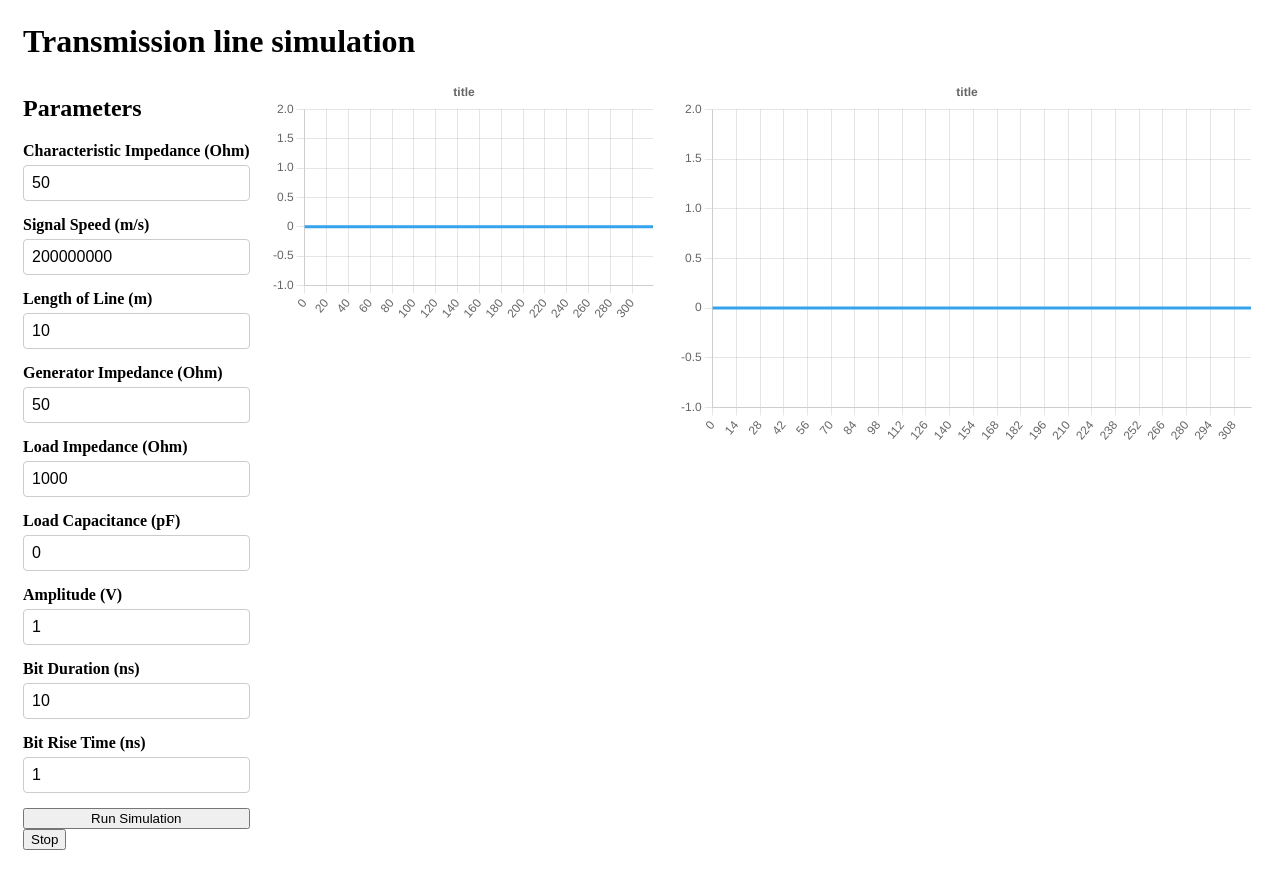
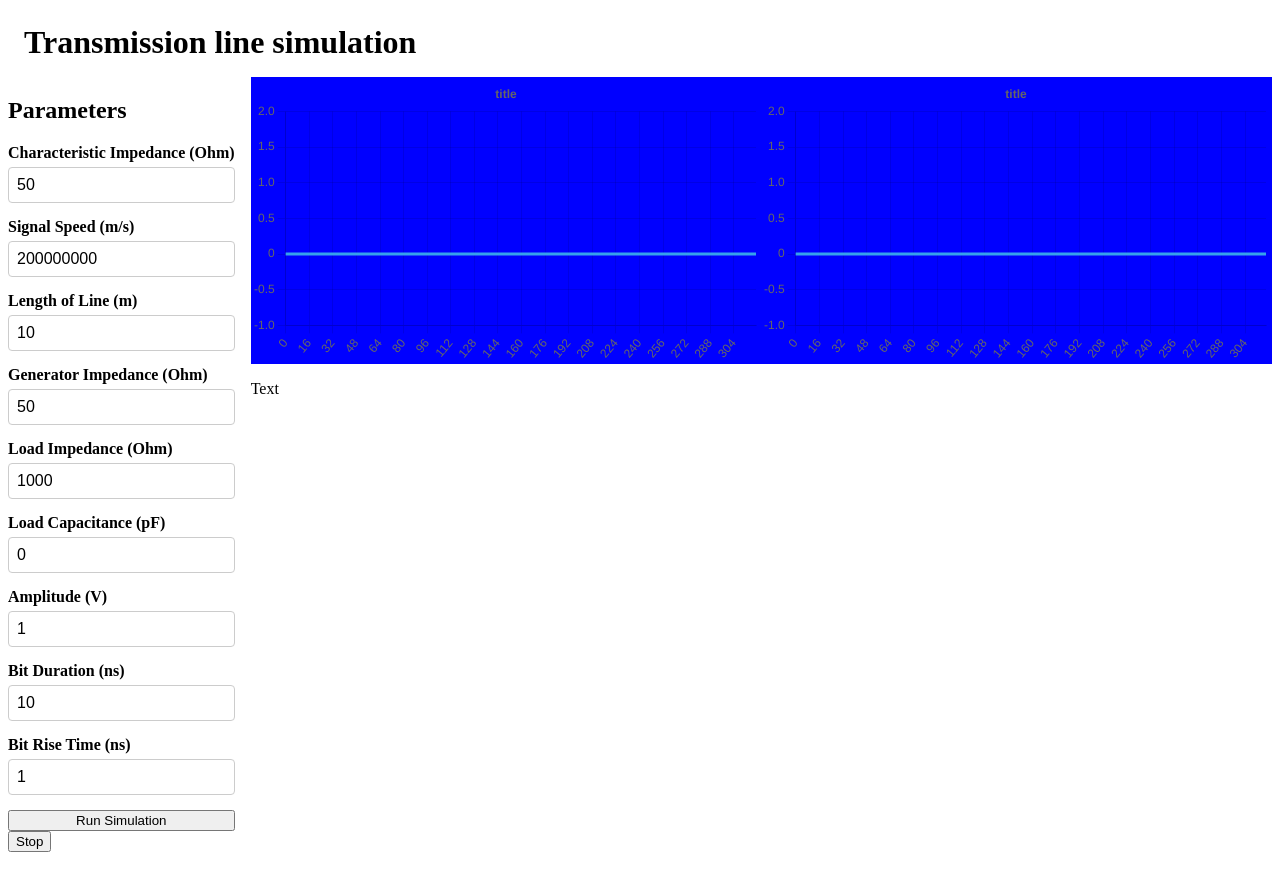
Before and after one commit to egvhauwa/transmission-line, a Vue app: page / in a window 1280 px wide. After the commit the page ends 860 px from the top, so only its background shows below. Built offline with nearby package versions, Linux system fonts and the light colour scheme.

Commit message:
update structure & css"

```diff
--- a/index.html
+++ b/index.html
@@ -4,7 +4,7 @@
     <meta charset="UTF-8" />
     <link rel="icon" type="image/svg+xml" href="/transmission-line.svg" />
     <meta name="viewport" content="width=device-width, initial-scale=1.0" />
-    <title>Vite + Vue + TS</title>
+    <title>Transmission line sim</title>
   </head>
   <body>
     <div id="app"></div>
--- a/src/App.vue
+++ b/src/App.vue
@@ -1,12 +1,17 @@
 <template>
   <h1 id="header">Transmission line simulation</h1>
-  <div id="sim">
-    <div>
+  <div id="container">
+    <div id="parameters-form">
       <ParametersForm :process="process" />
       <button @click="stop">Stop</button>
     </div>
-    <WaveChart :data="voltage" />
-    <WaveChart :data="current" />
+    <div id="simulation">
+      <div id="wave-charts">
+        <WaveChart class="wave-chart" :data="voltage" />
+        <WaveChart class="wave-chart" :data="current" />
+      </div>
+      <p>Text</p>
+    </div>
   </div>
 </template>
 
@@ -48,16 +53,34 @@ const stop = () => {
 
 <style scoped>
 #header {
-  padding: 15px;
+  padding: 1rem;
   margin: 0%;
 }
 
-#sim {
+#container {
   display: flex;
-  flex-direction: row;
-  height: 100vh;
-  gap: 20px;
-  padding-left: 15px;
-  padding-right: 15px;
+  /* flex-wrap: wrap; */
+  gap: 1rem;
+}
+
+/* #parameters-form {
+  flex: 0 0 calc(20% - 1.5rem);
+} */
+
+#simulation {
+  flex: 1 1 auto;
+  display: flex;
+  flex-direction: column;
+}
+
+#wave-charts {
+  display: flex;
+  flex-wrap: wrap;
+  background-color: blue;
+}
+
+.wave-chart {
+  position: relative;
+  flex: 1 1 50%; /* Adjust size based on available space */
 }
 </style>
--- a/src/components/WaveChart.vue
+++ b/src/components/WaveChart.vue
@@ -1,6 +1,8 @@
 <template>
   <div>
-    <canvas ref="chartRef" width="700" height="450"></canvas>
+    <div class="chart-container">
+      <canvas ref="chartRef"></canvas>
+    </div>
   </div>
 </template>
 
@@ -30,8 +32,9 @@ const config = {
   type: 'line',
   data: data,
   options: {
+    responsive: true,
+    maintainAspectRatio: false,
     animation: false,
-    // responsive: true,
     elements: {
       point: {
         pointStyle: false,
@@ -79,9 +82,7 @@ watch(
 </script>
 
 <style scoped>
-/* Add any styling you need */
-canvas {
-  max-width: 100%;
-  height: auto;
+.chart-container {
+  aspect-ratio: 16 / 9;
 }
 </style>
```
Also changed, not shown: src/style.css (+5 -21 lines).
